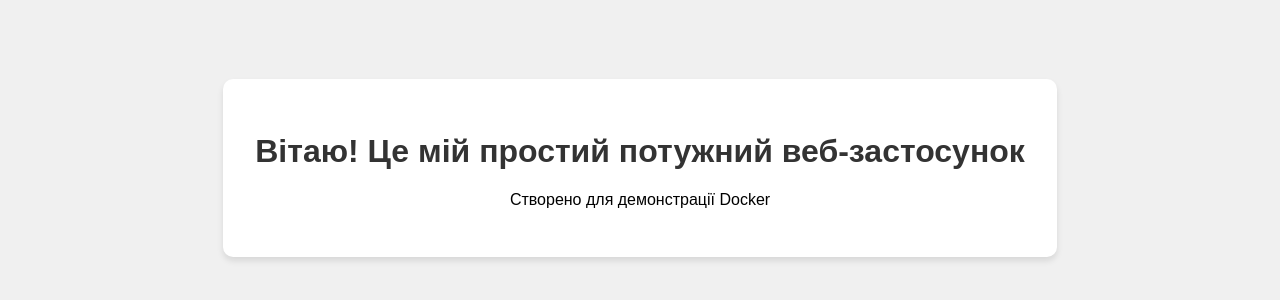
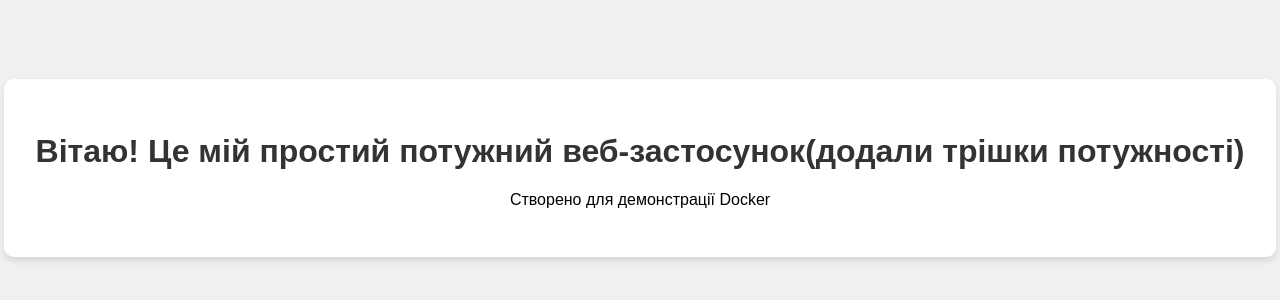
Before and after one commit to prtrymer/lab4-5, a plain HTML site: page index.html in a window 1280 px wide. Shown: the part 232-532 px from the top of the page. Drawn offline with Linux system fonts and the light colour scheme.

Commit message:
updated html

```diff
--- a/index.html
+++ b/index.html
@@ -27,7 +27,7 @@
 </head>
 <body>
     <div class="container">
-        <h1>Вітаю! Це мій простий потужний веб-застосунок</h1>
+        <h1>Вітаю! Це мій простий потужний веб-застосунок(додали трішки потужності)</h1>
         <p>Створено для демонстрації Docker</p>
     </div>
 </body>
```
Also changed, not shown: 1 other file.
